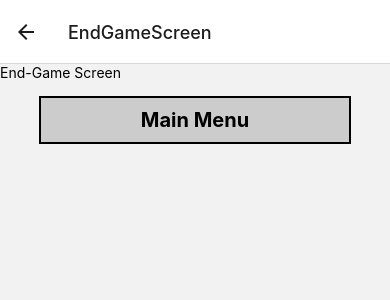
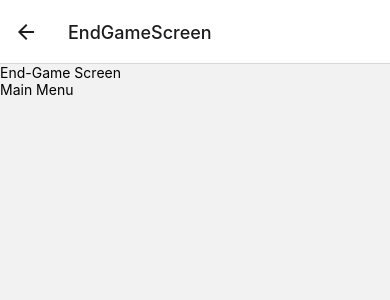
Before and after one commit to imranilyas/Quick-Math-App, a React Native app: screen /EndGameScreen in a window 390 px wide. Shown: the top 300 px of the page. Built offline with nearby package versions, Linux system fonts and the light colour scheme.

Commit message:
refactoring styling for main screen and custom button

```diff
--- a/components/CustomButton.js
+++ b/components/CustomButton.js
@@ -1,21 +1,23 @@
-import {
-	Pressable,
-	View,
-	Text,
-	StyleSheet,
-	useWindowDimensions,
-} from "react-native";
+import { Pressable, View, Text, StyleSheet } from "react-native";
 
-const CustomButton = ({ children, onPress, style, disable }) => {
+const CustomButton = ({
+	children,
+	onPress,
+	style,
+	disable,
+	outerStyle,
+	innerStyle,
+	textStyle,
+}) => {
 	return (
-		<View style={styles.container}>
+		<View style={outerStyle}>
 			<Pressable
 				onPress={onPress}
 				style={({ pressed }) => pressed && styles.pressed}
 				disabled={disable}
 			>
-				<View style={styles.innerContainer}>
-					<Text style={[styles.text, style]}>{children}</Text>
+				<View style={innerStyle}>
+					<Text style={[textStyle, style]}>{children}</Text>
 				</View>
 			</Pressable>
 		</View>
@@ -23,26 +25,8 @@ const CustomButton = ({ children, onPress, style, disable }) => {
 };
 
 const styles = StyleSheet.create({
-	container: {
-		marginVertical: 15,
-		alignSelf: "center",
-		width: "80%",
-	},
-
 	pressed: {
 		opacity: 0.5,
-	},
-
-	innerContainer: {
-		backgroundColor: "#cccccc",
-	},
-
-	text: {
-		padding: 10,
-		fontSize: 20,
-		fontWeight: "bold",
-		textAlign: "center",
-		borderWidth: 2,
 	},
 });
 
--- a/screens/Home.js
+++ b/screens/Home.js
@@ -36,10 +36,8 @@ const Home = () => {
 					</View>
 				</Pressable>
 			</View>
-
-			{/* Custom Title */}
-			<Text>Home Screen</Text>
-
+			{/* {//! Custom Title} */}
+			{/* <Text>Home Screen</Text> */}
 			<FlatList
 				data={choiceArr}
 				renderItem={(choice) => {
@@ -47,6 +45,9 @@ const Home = () => {
 						<CustomButton
 							onPress={() => gameHandler(choice.item.val)}
 							key={choice.item.val}
+							outerStyle={styles.listContainer}
+							innerStyle={styles.listInnerContainer}
+							textStyle={styles.listText}
 						>
 							{choice.item.id}
 						</CustomButton>
@@ -75,6 +76,25 @@ const styles = StyleSheet.create({
 		borderColor: "black",
 		borderWidth: 1,
 	},
+
+	// Flatlist styling
+	listContainer: {
+		marginVertical: 15,
+		alignSelf: "center",
+		width: "80%",
+	},
+
+	listInnerContainer: {
+		backgroundColor: "#cccccc",
+	},
+
+	listText: {
+		padding: 10,
+		fontSize: 20,
+		fontWeight: "bold",
+		textAlign: "center",
+		borderWidth: 2,
+	},
 });
 
 export default Home;
```
